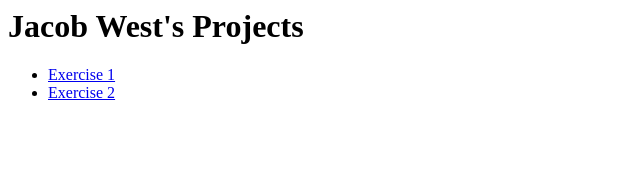
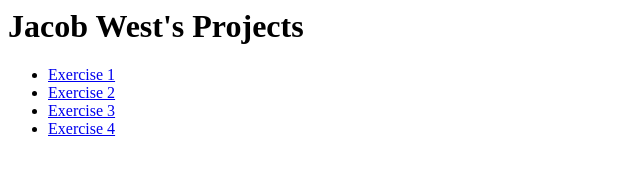
Before and after one commit to JacobWest1/avt, a plain HTML site: page webpage/index.html in a window 1280 px wide. Shown: the whole page, without its empty margins (0-640 px from the left). Drawn offline with Linux system fonts and the light colour scheme.

Commit message:
Saved work

```diff
--- a/index.html
+++ b/webpage/index.html
@@ -7,6 +7,8 @@
     <ul>
       <li><a href="e1/index.html">Exercise 1</a></li>
       <li><a href="e2/index.html">Exercise 2</a></li>
+      <li><a href="e3/index.html">Exercise 3</a></li>
+      <li><a href="e4/index.html">Exercise 4</a></li>
     </ul>
   </body>
 </html>
```
